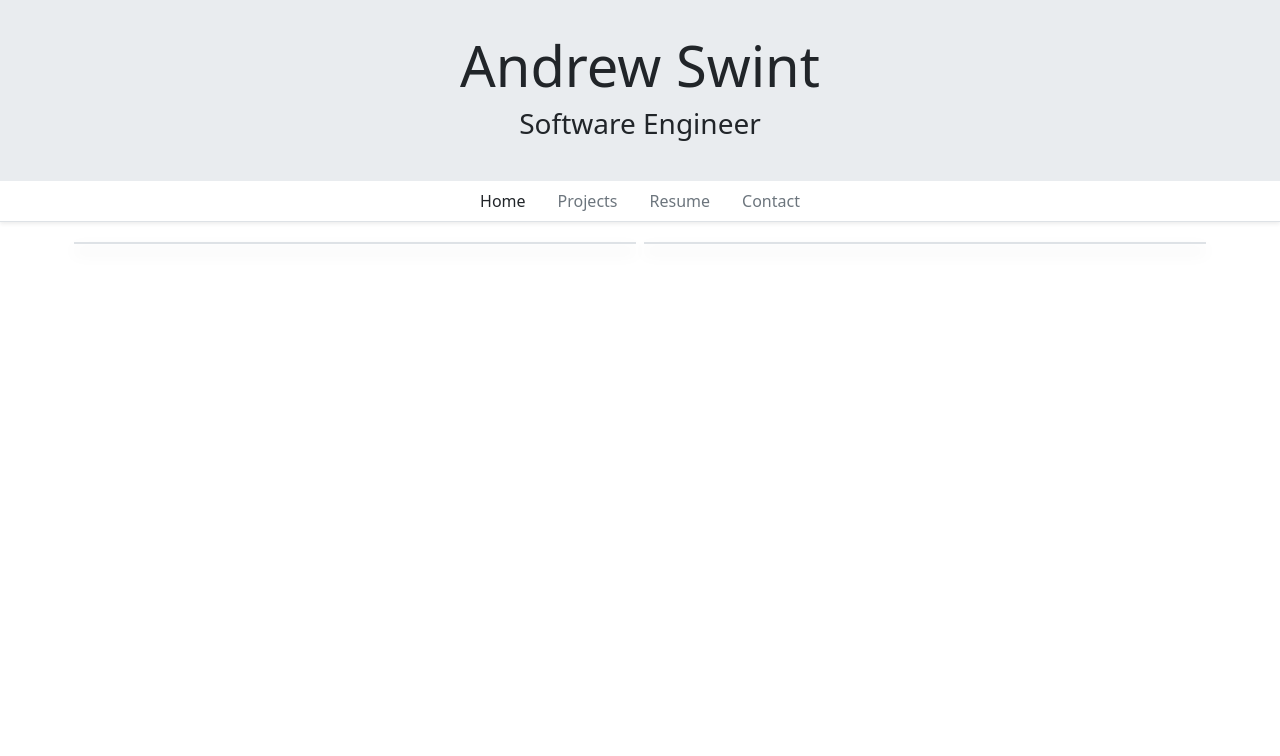
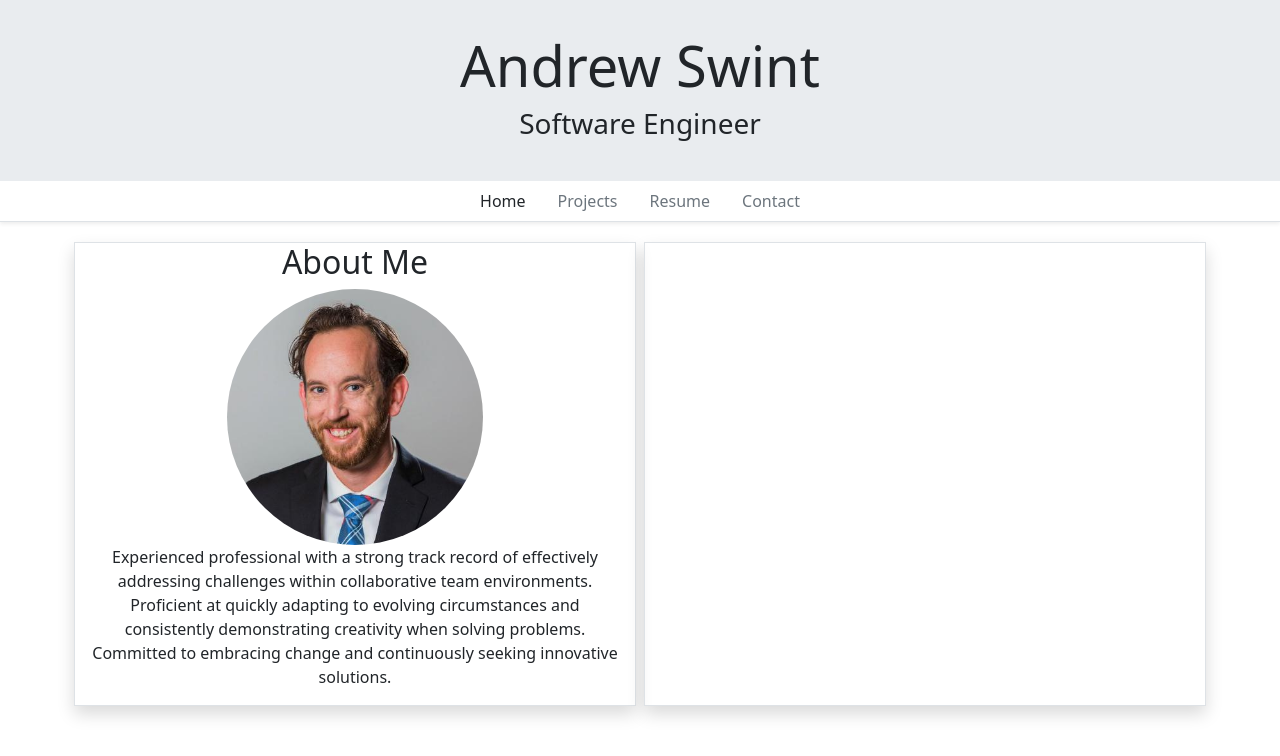
Before and after one commit to andrewswint/portfolioWebsite, an Angular app in the folder AngularPortfolioWebsite/: page /home in a window 1280 px wide. Shown: the top 756 px of the page. Built offline with nearby package versions, Linux system fonts and the light colour scheme.

Commit message:
about me filled out

```diff
--- a/AngularPortfolioWebsite/src/app/home/home.component.html
+++ b/AngularPortfolioWebsite/src/app/home/home.component.html
@@ -1,6 +1,26 @@
 <div class="container">
   <div class="row">
-    <div class="col-lg shadow border m-1"></div>
+    <!-- About me -->
+    <div class="col-lg shadow border m-1">
+      <div class="text-center">
+        <h2>About Me</h2>
+        <img
+          src="../../assets/professionalPhoto.jpeg"
+          alt="profilePicture"
+          width="256"
+          height="256"
+          class="rounded-circle"
+        />
+        <p>
+          Experienced professional with a strong track record of effectively
+          addressing challenges within collaborative team environments.
+          Proficient at quickly adapting to evolving circumstances and
+          consistently demonstrating creativity when solving problems. Committed
+          to embracing change and continuously seeking innovative solutions.
+        </p>
+      </div>
+    </div>
+    <!-- Featured projects -->
     <div class="col-lg shadow border m-1"></div>
   </div>
 </div>
--- a/AngularPortfolioWebsite/src/styles.css
+++ b/AngularPortfolioWebsite/src/styles.css
@@ -1 +1,4 @@
 /* You can add global styles to this file, and also import other style files */
+.container {
+  max-width: 1140px;
+}
```
Also changed, not shown: AngularPortfolioWebsite/src/assets/professionalPhoto.jpeg (added).
